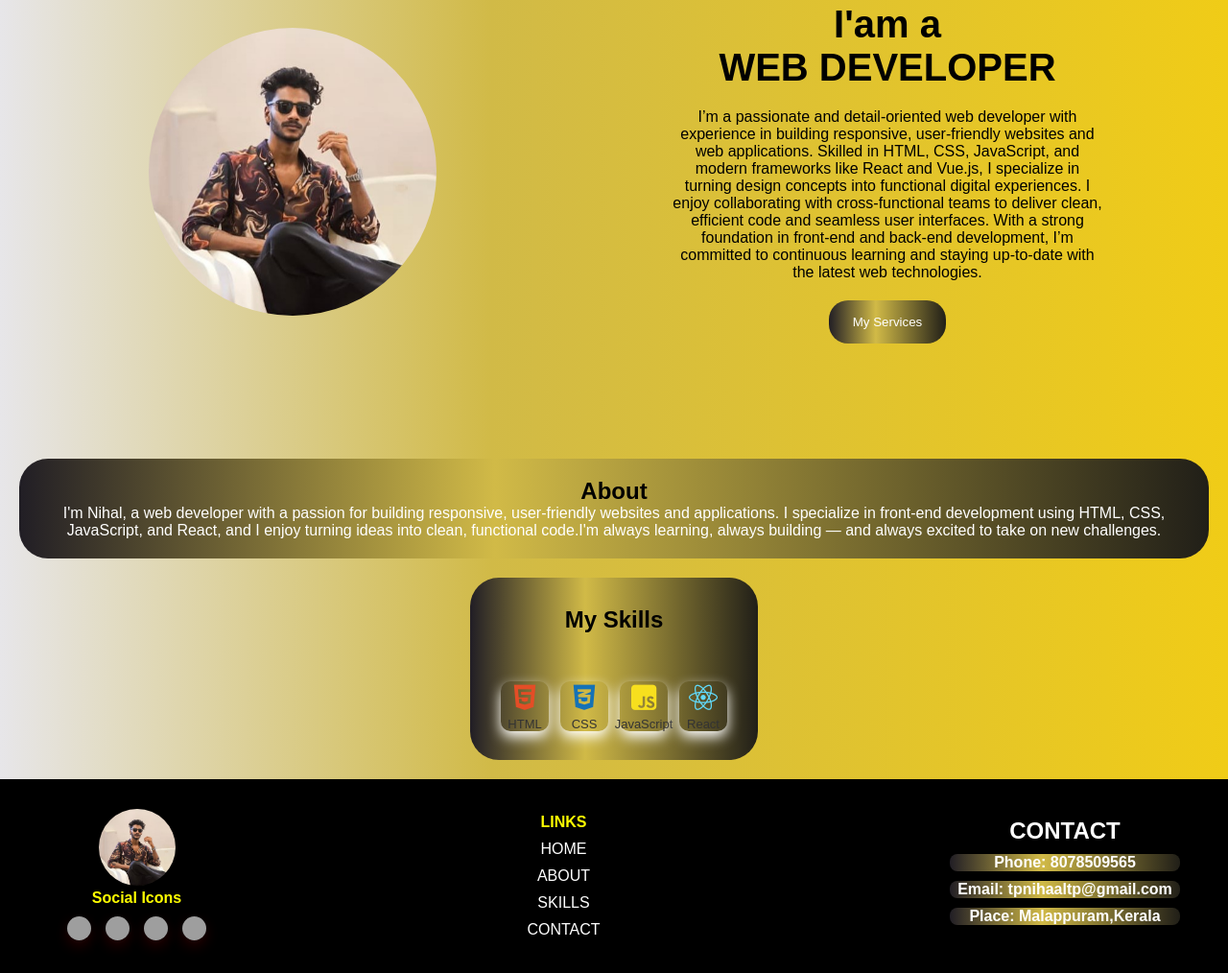
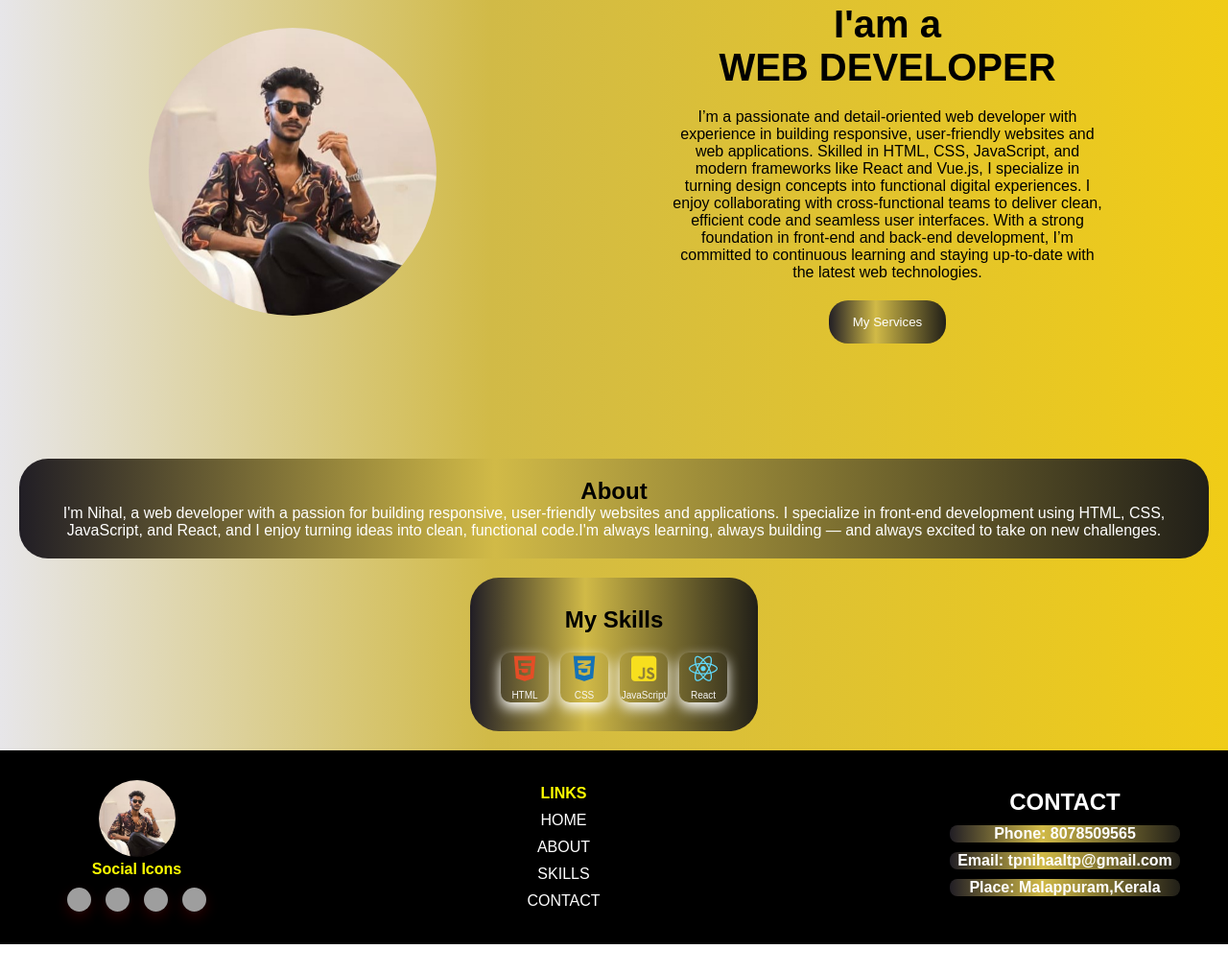
Before and after one commit to nihalltp/portfolio, a plain HTML site: page index.html in a window 1280 px wide. Shown: the part 245-1259 px from the top of the page at 96% size. After the commit the page ends 1229 px from the top, so only its background shows below. Drawn offline with Linux system fonts and the light colour scheme; grey boxes are pictures that could not be loaded.

Commit message:
change in code

```diff
--- a/style.css
+++ b/style.css
@@ -201,7 +201,7 @@ gap:12px;
 flex-wrap:wrap;
 align-items:center;
 justify-content: center;
-margin-top: 50px;
+margin-top: 20px;
 }
 
 .fa-skills .skill{
@@ -209,7 +209,6 @@ display:flex;
 flex-direction:column;
 align-items:center;
 text-decoration:none;
-color: #fd0101;
 width:50px;
 border-radius:10px;
 transition:transform .18s ease, box-shadow .18s ease;
@@ -224,8 +223,9 @@ margin-bottom:3px;
 }
 
 .fa-skills .skill span{
-font-size: var(--label-font);
-color: #333;
+font-size:10px;
+padding: 2px;
+color: #f7f6f6;
 }
 
 /* brand colors */
```
